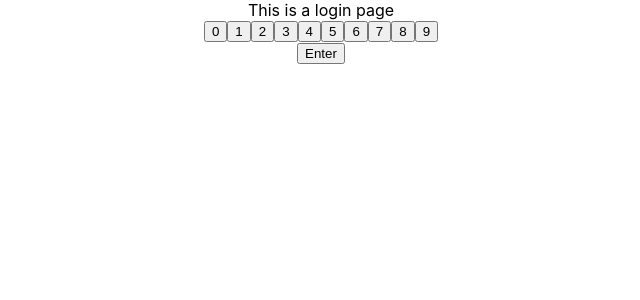
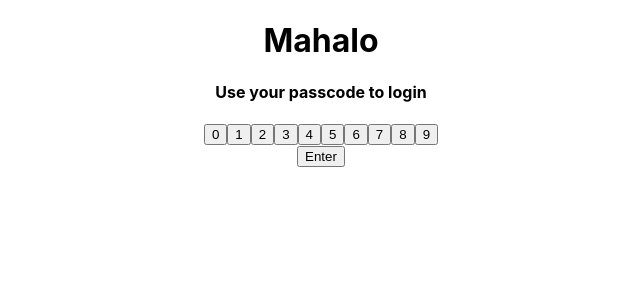
Before and after one commit to vladkim91/pos-system, a React (Create React App) app in the folder client/: page / in a window 1280 px wide. Shown: the top 300 px of the page, without its empty margins (319-959 px from the left). Built offline with nearby package versions, Linux system fonts and the light colour scheme.

Commit message:
login ui rendered based on access variable

```diff
--- a/client/src/components/Login.jsx
+++ b/client/src/components/Login.jsx
@@ -1,38 +1,28 @@
-import React, {useState} from 'react';
+import React, { useState } from 'react';
 import DigitButton from './DigitButton';
 
-const Login = () => {
-  const [passcode, setPasscode] = useState('')
+const Login = ({clickHandler, checkPasscodeHandler, passcode}) => {
+
   const buttons = [];
   for (let i = 0; i < 10; i++) {
     buttons.push(i);
   }
 
-  const clickHandler = (e) => {
-    let tempPasscode = passcode
-    tempPasscode = passcode + e.target.value
-    setPasscode(tempPasscode)
-
-  };
-
-
-  const checkPasscodeHandler = (e) => {
-    e.preventDefault()
-    console.log(passcode)
-  }
-
 
   return (
-    <div className="login">
+
+    <div className="login-ui">
+      <h4>Use your passcode to login</h4>
       <div className="user-id">{passcode}</div>
       <div className="buttons">
         <div className="digit button">
           {buttons.map((e, i) => (
             <DigitButton value={e} key={i} clickHandler={clickHandler} />
           ))}
-
         </div>
-        <button onClick={checkPasscodeHandler} className="button enter">Enter</button>
+        <button onClick={checkPasscodeHandler} className="button enter">
+          Enter
+        </button>
       </div>
     </div>
   );
--- a/client/src/pages/Home.js
+++ b/client/src/pages/Home.js
@@ -1,13 +1,47 @@
-import React from 'react';
+import React, { useState } from 'react';
 import Login from '../components/Login';
 import About from '../pages/About';
-import { Route } from 'react-router-dom';
+import { Route, Link } from 'react-router-dom';
 
 const Home = () => {
+  const [access, setAccess] = useState(false);
+  const [passcode, setPasscode] = useState('');
+
+  const clickHandler = (e) => {
+    let tempPasscode = passcode;
+    tempPasscode = passcode + e.target.value;
+    setPasscode(tempPasscode);
+  };
+
+  const checkPasscodeHandler = (e) => {
+    e.preventDefault();
+    if (passcode === '1111') {
+      setAccess(true);
+    }
+    setPasscode('');
+
+    console.log(passcode, access);
+  };
+
   return (
     <div className="landing-page">
-      This is a login page
-      <Route exact path="/" component={Login} />
+      <h1>Mahalo</h1>
+
+      {!access ? (
+        <Route
+          exact
+          path="/"
+          component={(props) => (
+            <Login
+              {...props}
+              clickHandler={clickHandler}
+              checkPasscodeHandler={checkPasscodeHandler}
+              passcode={passcode}
+            />
+          )}
+        />
+      ) : null}
+
       <Route path="/about" component={About} />
     </div>
   );
```
Also changed, not shown: client/src/components/DigitButton.jsx (line endings or trailing spaces).
